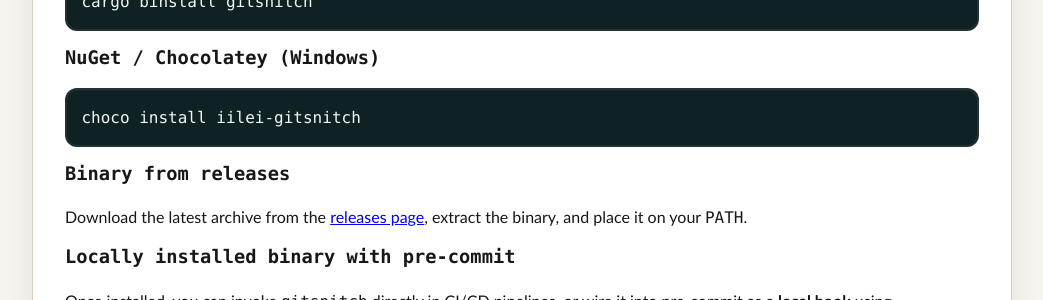
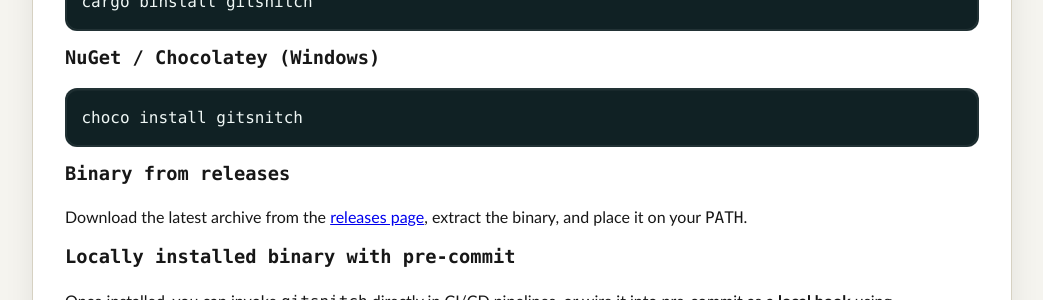
Before and after one commit to iilei/gitsnitch, a Jekyll site: the page built from index.md, in a window 1280 px wide and 900 px high, scrolled down 2810 px. Shown: the part 152-452 px from the top of the window, without its empty margins (118-1161 px from the left). Built offline with Jekyll 4.4.1, drawn with Linux system fonts in a browser that asks for light colours.

Commit message:
chore: rename choco / nuget package

````diff
--- a/Cargo.toml
+++ b/Cargo.toml
@@ -6,7 +6,7 @@ homepage = "https://github.com/iilei/gitsnitch"
 license = "MIT"
 name = "gitsnitch"
 repository = "https://github.com/iilei/gitsnitch"
-version = "0.4.5"
+version = "0.4.6"
 
 [dependencies]
 chrono = { version = "0.4", features = [
--- a/index.md
+++ b/index.md
@@ -112,7 +112,7 @@ cargo binstall gitsnitch
 ### NuGet / Chocolatey (Windows)
 
 ```powershell
-choco install iilei-gitsnitch
+choco install gitsnitch
 ```
 
 ### Binary from releases
````
Also changed, not shown: .github/workflows/release.yml, README.md, 3 other files.
